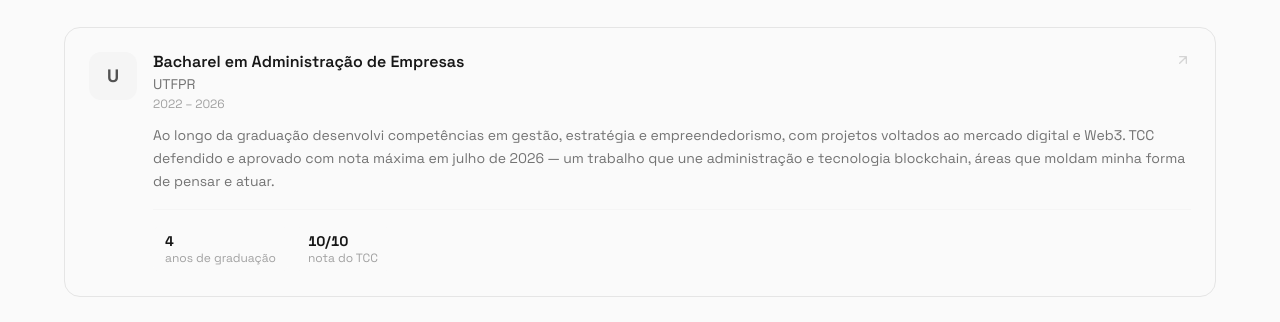
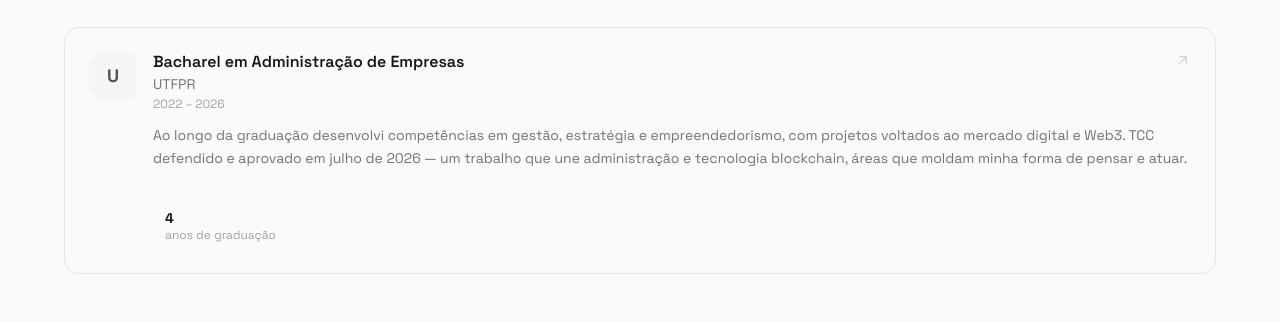
Before and after one commit to Bonisph/bonis-portfolio, a Next.js app: page / in a window 1280 px wide. Shown: the part 2800-3122 px from the top of the page. Built offline with nearby package versions, Linux system fonts and the light colour scheme.

Commit message:
fix: remove TCC grade stat from education card

```diff
--- a/src/data/portfolio.ts
+++ b/src/data/portfolio.ts
@@ -314,13 +314,12 @@ export const education: {
     start: "2022",
     end:   "2026",
     description: {
-      pt: "Ao longo da graduação desenvolvi competências em gestão, estratégia e empreendedorismo, com projetos voltados ao mercado digital e Web3. TCC defendido e aprovado com nota máxima em julho de 2026 — um trabalho que une administração e tecnologia blockchain, áreas que moldam minha forma de pensar e atuar.",
-      en: "Throughout the degree I developed skills in management, strategy, and entrepreneurship, with projects focused on digital markets and Web3. Thesis defended and approved with the highest grade in July 2026 — a work bridging business administration and blockchain technology, the two areas that shape how I think and operate.",
-      es: "Durante la carrera desarrollé competencias en gestión, estrategia y emprendimiento, con proyectos orientados al mercado digital y Web3. TCC defendido y aprobado con nota máxima en julio de 2026, un trabajo que une administración y tecnología blockchain.",
+      pt: "Ao longo da graduação desenvolvi competências em gestão, estratégia e empreendedorismo, com projetos voltados ao mercado digital e Web3. TCC defendido e aprovado em julho de 2026 — um trabalho que une administração e tecnologia blockchain, áreas que moldam minha forma de pensar e atuar.",
+      en: "Throughout the degree I developed skills in management, strategy, and entrepreneurship, with projects focused on digital markets and Web3. Thesis defended and approved in July 2026 — a work bridging business administration and blockchain technology, the two areas that shape how I think and operate.",
+      es: "Durante la carrera desarrollé competencias en gestión, estrategia y emprendimiento, con proyectos orientados al mercado digital y Web3. TCC defendido y aprobado en julio de 2026, un trabajo que une administración y tecnología blockchain.",
     },
     stats: [
-      { value: "4",     label: { pt: "anos de graduação", en: "years of study", es: "años de carrera" } },
-      { value: "10/10", label: { pt: "nota do TCC",       en: "thesis grade",   es: "nota del TCC"   } },
+      { value: "4", label: { pt: "anos de graduação", en: "years of study", es: "años de carrera" } },
     ],
   },
 ];
```
